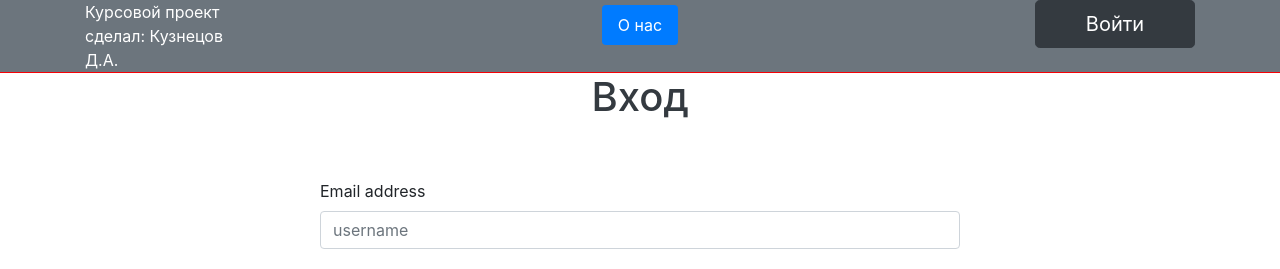
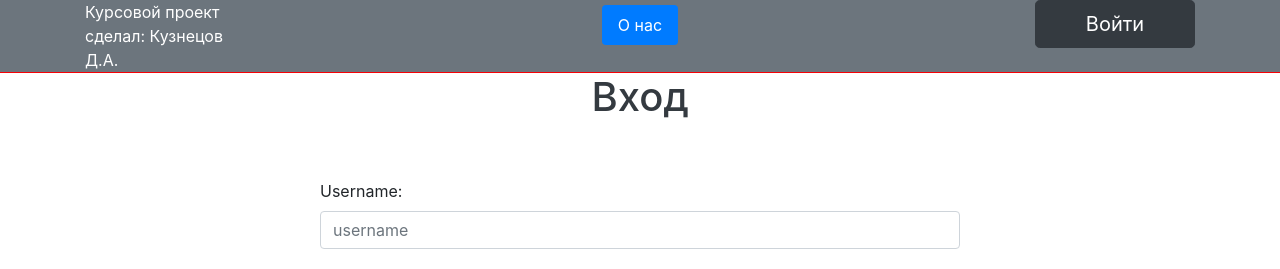
Before and after one commit to dimoedov/kursovaya_Kuznetsov_D_A, a React (Create React App) app in the folder client/: page /Auth in a window 1280 px wide. Shown: the top 269 px of the page. Built offline with nearby package versions, Linux system fonts and the light colour scheme.

Commit message:
tests
start tests

```diff
--- a/client/package.json
+++ b/client/package.json
@@ -37,8 +37,10 @@
     ]
   },
   "devDependencies": {
+    "@testing-library/jest-dom": "^5.1.1",
     "@testing-library/react": "^9.5.0",
-    "@testing-library/jest-dom": "^5.1.1",
+    "react-testing-library": "^8.0.1",
+    "axios": "^0.19.2",
     "react-bootstrap-table-next": "^3.3.5",
     "react-bootstrap-table2-filter": "^1.3.0"
   }
--- a/client/src/components/Auth/Auth.js
+++ b/client/src/components/Auth/Auth.js
@@ -47,15 +47,15 @@ class Auth extends Component{
                     <div>
                         <form className="form-horizontal" onSubmit={this.handleSubmit}>
                             <div className={`form-group`}>
-                                <label htmlFor="username">Email address</label>
-                                <input type="username" required className="form-control" name="username"
+                                <label htmlFor="username">Username:</label>
+                                <input type="username" data-testid={'username'}  required className="form-control" name="username"
                                        placeholder="username"
                                        value={this.state.username}
                                        onChange={this.handleUserInput}/>
                             </div>
                             <div className={`form-group`}>
                                 <label htmlFor="password">Password:</label>
-                                <input type="password" required className="form-control" name="password"
+                                <input type="password" data-testid={'password'} required className="form-control" name="password"
                                        placeholder="Password"
                                        value={this.state.password}
                                        onChange={this.handleUserInput}/>
--- a/client/src/components/Header/Header.js
+++ b/client/src/components/Header/Header.js
@@ -1,4 +1,5 @@
 import React, {Component} from 'react';
+import {Switch} from 'react-router-dom'
 import './Header.css';
 import 'bootstrap/dist/css/bootstrap-grid.css';
 import 'bootstrap/dist/css/bootstrap.css';
@@ -26,7 +27,7 @@ class Header extends Component {
                                 </div>
                                 <div className="col-lg-8">
                                     <nav className="topnav">
-                                        <switch>
+                                        <Switch>
                                             <Route exact path='/'>
                                                 <ul className="nav nav-pills">
                                                     <li className="nav-item">
@@ -92,7 +93,7 @@ class Header extends Component {
                                                     </li>
                                                 </ul>
                                             </Route>
-                                        </switch>
+                                        </Switch>
                                     </nav>
                                 </div>
                                 <div className="col-lg-2">
@@ -115,13 +116,11 @@ class Header extends Component {
                                 </div>
                                 <div className="col-lg-8">
                                     <nav className="topnav">
-                                        <switch>
                                                 <ul className="nav nav-pills">
                                                     <li className="nav-item">
                                                         <Link className="nav-link text-white active" to='/'>О нас</Link>
                                                     </li>
                                                 </ul>
-                                        </switch>
                                     </nav>
                                 </div>
                                 <div className="col-lg-2">
--- a/client/src/components/Main/Main.js
+++ b/client/src/components/Main/Main.js
@@ -1,4 +1,4 @@
-import {Switch, Route, BrowserRouter} from 'react-router-dom'
+import {Switch, Route} from 'react-router-dom'
 import React, {Suspense} from 'react';
 import Home from '../Home/Home'
 import Personal from '../Personal/Personal'
--- a/client/src/components/Personal/Personal.js
+++ b/client/src/components/Personal/Personal.js
@@ -60,7 +60,7 @@ class Personal extends Component{
             return (
                 <div>
                     <div>
-                        <h1 className='text-center text-dark'>Добавление услуги</h1>
+                        <h1 data-testid={'greeting-text'} className='text-center text-dark'>Добавление услуги</h1>
                     </div>
                     <div>
                         <form className="form-horizontal" onSubmit={this.handleSubmit}>
```
Also changed, not shown: 2 other files (tests, documents, lock files or other folders).
